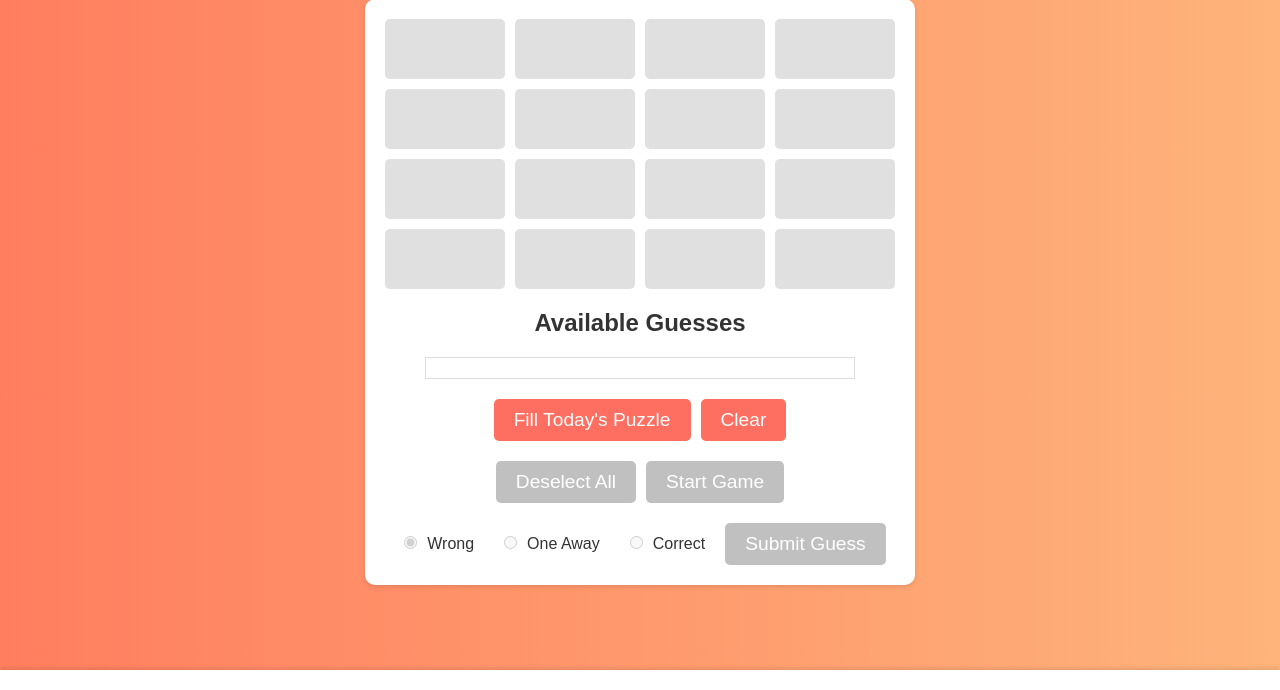
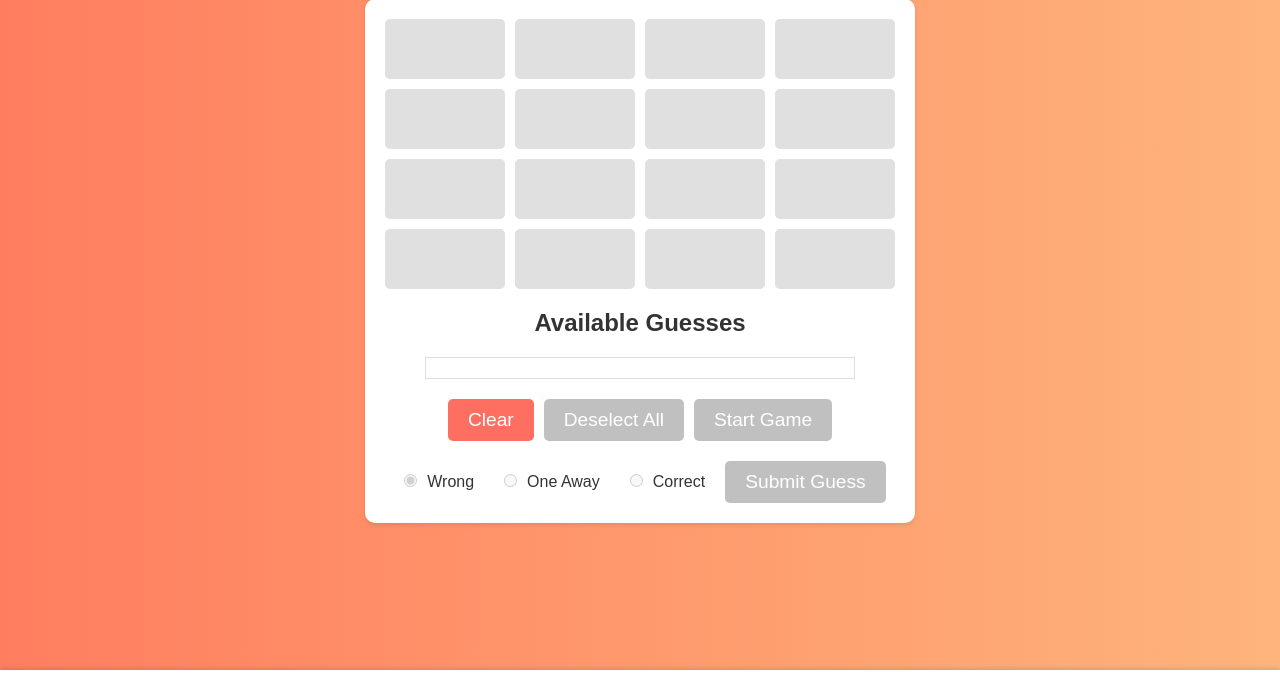
Before and after one commit to ajschrand/nyt-answer-key, a Flask app: page /connections in a window 1280 px wide. Shown: the part 110-800 px from the top of the page. Run offline with Flask 3, Linux system fonts and the light colour scheme.

Commit message:
remove unreliable connections feature, minor letter boxed formatting change

```diff
--- a/app.py
+++ b/app.py
@@ -101,15 +101,6 @@ def api_connections():
     result = remaining_groupings
     return jsonify(result=result)
 
-# API endpoint for getting today's connections puzzle
-@app.route('/api/connections/todays_puzzle', methods=['GET'])
-def api_c_todays_puzzle():
-    solutions = connections_data()
-    board = [word for group in solutions for word in group]
-    shuffle(board)
-    result = board
-    return jsonify(result=result)
-
 # API endpoint for solving a letter boxed puzzle
 @app.route('/api/letter_boxed', methods=['POST'])
 def api_letter_boxed():
--- a/templates/connections.html
+++ b/templates/connections.html
@@ -28,10 +28,7 @@
                 </ul>
             </div>
             <div class="button-container">
-                <button class="action-button" id="fillTodaysButton">Fill Today's Puzzle</button>
                 <button class="action-button" id="clearButton">Clear</button>
-            </div>
-            <div class="button-container">
                 <button class="action-button" id="deselectButton" disabled>Deselect All</button>
                 <button class="action-button" id="editButton" disabled>Start Game</button>
             </div>
@@ -57,11 +54,7 @@
                 <p>
                     <ol>
                         <li>
-                            Input the words from the grid into the text boxes by doing one of the following:
-                            <ul>
-                                <li>Click the "Fill Today's Puzzle" button to get the words for today's Connections puzzle.</li>
-                                <li>Press each box and type the words into it and using your keyboard.</li>
-                            </ul>
+                            Input the words from the grid into the text boxes by typing the words into it and using your keyboard.</li>
                         </li>
                         <li>Click the "Start Game" button.</li>
                         <li>
@@ -117,7 +110,6 @@
         const clearButton = document.getElementById("clearButton");
         const deselectButton = document.getElementById("deselectButton");
         const editButton = document.getElementById("editButton");
-        const fillTodaysButton = document.getElementById("fillTodaysButton");
         const submitButton = document.getElementById("submitButton");
 
         const radioButtons = document.querySelectorAll(".radio-button");
@@ -198,7 +190,6 @@
             });
 
             clearButton.disabled = false;
-            fillTodaysButton.disabled = false;
             deselectButton.disabled = true;
 
             gridItems.forEach(item => item.classList.remove('selectable'));
@@ -216,7 +207,6 @@
             });
 
             clearButton.disabled = true;
-            fillTodaysButton.disabled = true;
             deselectButton.disabled = false;
 
             submitGuesses();
@@ -281,23 +271,6 @@
             } else {
                 exitEditMode();
             }
-        });
-
-        fillTodaysButton.addEventListener("click", function() {
-            fetch('/api/connections/todays_puzzle')
-                .then(response => response.json())
-                .then(data => {
-                    let board = data["result"]
-                    if (board && board.length === 16) {
-                        inputs.forEach((input, index) => {
-                            input.value = board[index];
-                        });
-                        editButton.disabled = false;
-                    } else {
-                        console.error('Invalid response from API');
-                    }
-                })
-                .catch(error => console.error('Error fetching words:', error));
         });
 
         submitButton.addEventListener("click", function() {
--- a/templates/letter_boxed.html
+++ b/templates/letter_boxed.html
@@ -278,7 +278,7 @@
 
                 words.forEach(word => {
                     const li = document.createElement('li');
-                    li.textContent = word;
+                    li.textContent = word.toString().replace(",", ", ");
                     wordList.appendChild(li);
                 });
             })
```
